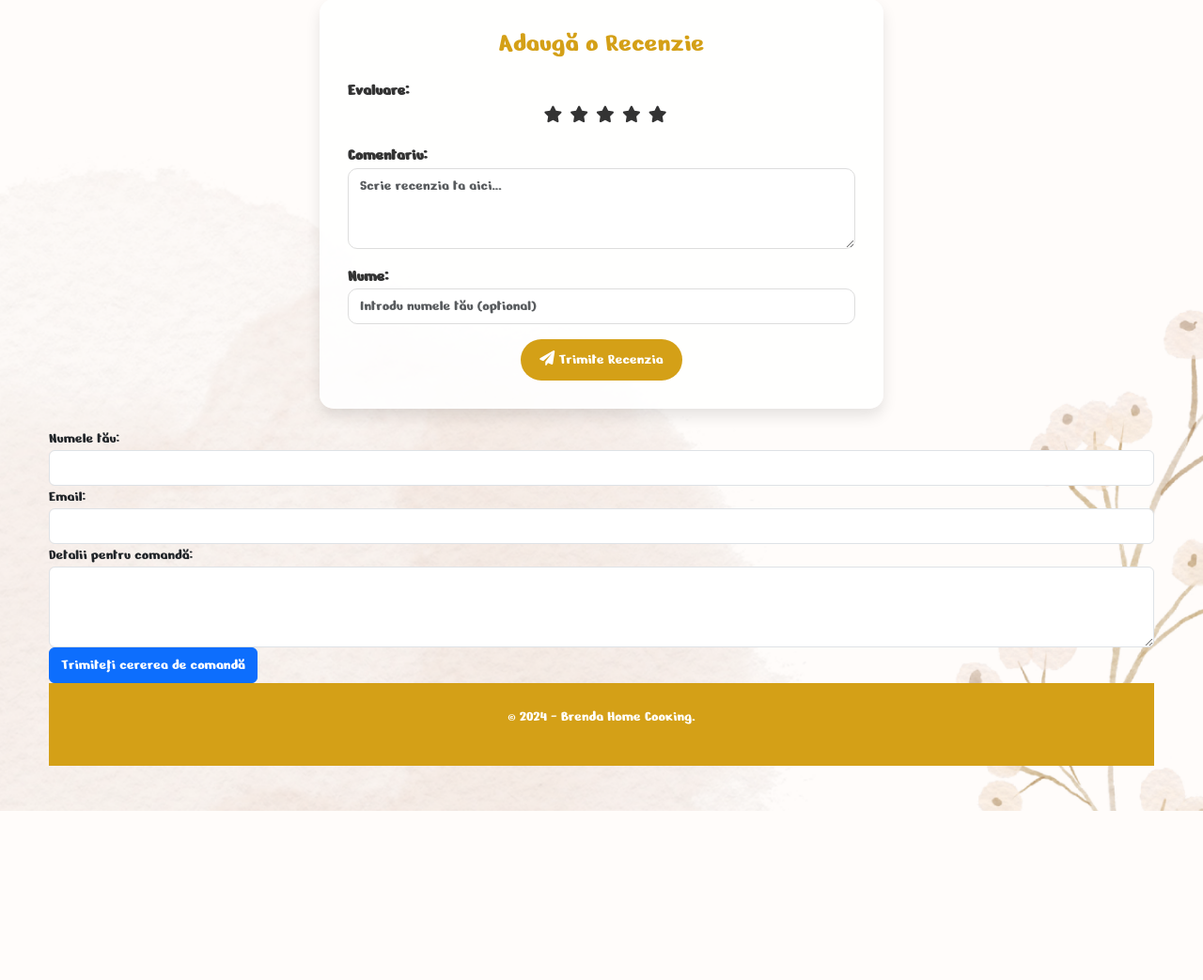
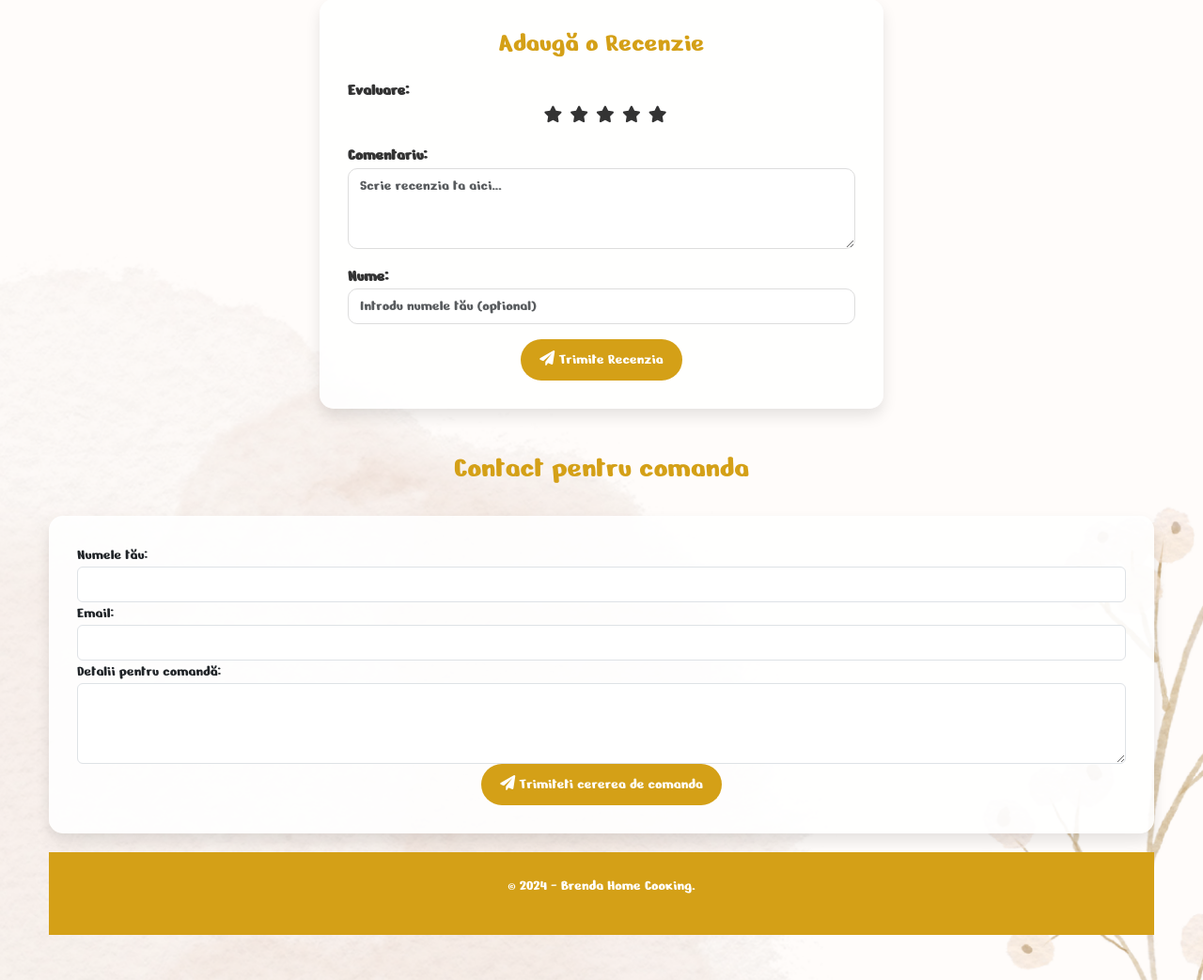
Before and after one commit to MihaiHodis/brendaHC, a Flask app: template app/templates/produs.html in a window 1280 px wide. Shown: the part 905-1948 px from the top of the page at 94% size. Before the commit the page ends 1768 px from the top, so only its background shows below. Run offline with Flask 3, Linux system fonts and the light colour scheme; the template is opened without the code that fills it, so the values that code supplies are empty.

Commit message:
Mici imbunatatriri

```diff
--- a/app/static/css/style.css
+++ b/app/static/css/style.css
@@ -183,6 +183,7 @@ a:hover {
   box-shadow: none !important;
   border: none !important;
   color: black !important; /* Culoare pe hover */
+  background-color: var(--highlight-color);
 }
 
 /* Dacă există alte butoane cu un stil similar, aplică-le și acestora */
--- a/app/static/css/style_produs.css
+++ b/app/static/css/style_produs.css
@@ -145,6 +145,11 @@ footer {
   border-radius: 10px; /* Add rounded corners if you want */
 }
 
+#link-comanda {
+  text-decoration: none;
+  display: inline-block;
+}
+
 
 /* Sectiunea afisare Review START */
 
@@ -261,3 +266,16 @@ footer {
 }
 
     /* Sectiunea de adaugat review END */
+
+
+    /* Sectiunea de formular contact START */
+
+.add-contact-container {
+  background-color: rgba(255, 255, 255, 0.9);  /* Light semi-transparent background for contrast */
+  border-radius: 15px;  /* Rounded corners for the container */
+  box-shadow: 0 8px 15px rgba(0, 0, 0, 0.1);  /* Subtle shadow for depth */
+  padding: 30px;  /* Padding for inner spacing */
+  margin: 20px auto;  /* Center horizontally with margin */
+}
+
+    /* Sectiunea de formular contact END */
--- a/app/templates/produs.html
+++ b/app/templates/produs.html
@@ -112,16 +112,9 @@
           </div>
         </div>
 
-        <!-- Quantity and Add to Cart -->
+        <!-- Comanda acum -->
         <div class="product-actions mt-4">
-          <div class="d-flex align-items-center">
-            <label for="quantity" class="me-2">Cantitate:</label>
-            <input type="number" id="quantity" name="quantity" min="1" value="1"
-              class="form-control quantity-input me-3" />
-            <button class="btn btn-dark add-to-cart-btn">
-              Adaugă în Coș
-            </button>
-          </div>
+          <a id="link-comanda" href="#comanda" class="btn-submit-review">Comanda acum</a>
           <div class="col-lg-6">
             <br />
             <h2>Descriere produs</h2>
@@ -209,8 +202,13 @@
     </div>
     <!-- Sectiune de adaugat review END -->
 
+    <br>
 
     <!-- Sectiune contact comanda START -->
+    <div id="comanda">
+      <h5 class="titlu-rec text-center">Contact pentru comanda</h5>
+    </div>
+    <section class="add-contact-container">
       <form action="/contact" method="POST">
         <input type="hidden" name="produs_id" value="{{ produs['id'] }}">
         <div class="form-group">
@@ -225,8 +223,11 @@
           <label for="detalii">Detalii pentru comandă:</label>
           <textarea id="detalii" name="detalii" class="form-control" rows="3"></textarea>
         </div>
-      <button type="submit" class="btn btn-primary">Trimiteți cererea de comandă</button>
+        <button type="submit" class="btn btn-submit-review">
+          <i class="fas fa-paper-plane"></i> Trimiteti cererea de comanda
+        </button>
       </form>
+    </section>
     <!-- Sectiune contact comanda END -->
 
 
```
Lines whose indentation alone changed are shown as unchanged.
